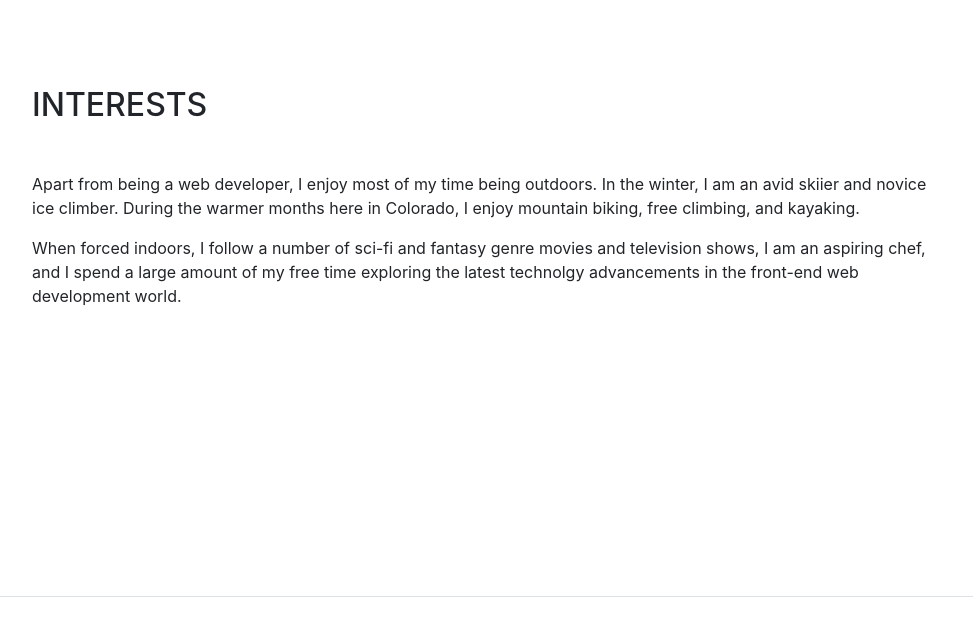
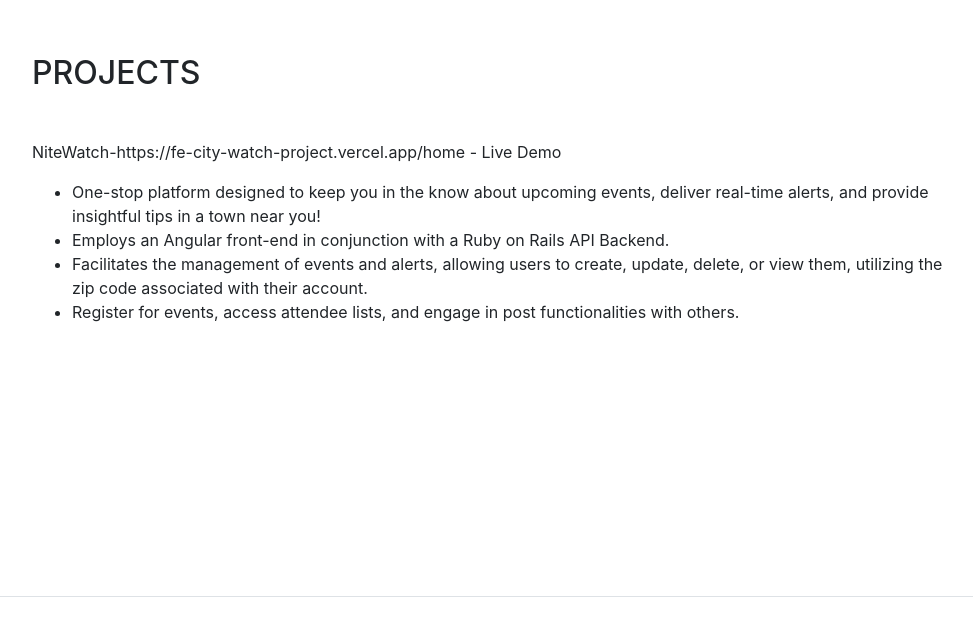
Before and after one commit to mik3ymikes/mike_henley, a website with bundled scripts: page index.html in a window 1280 px wide. Shown: the part 3414-4050 px from the top of the page, without its empty margins (288-1261 px from the left). Built offline with nearby package versions, Linux system fonts and the light colour scheme; a web font is replaced by a local one.

Commit message:
setting up site

```diff
--- a/index.html
+++ b/index.html
@@ -245,9 +245,15 @@
 
       <section class="resume-section p-3 p-lg-5 d-flex flex-column" id="interests">
         <div class="my-auto">
-          <h2 class="mb-5">Interests</h2>
-          <p>Apart from being a web developer, I enjoy most of my time being outdoors. In the winter, I am an avid skiier and novice ice climber. During the warmer months here in Colorado, I enjoy mountain biking, free climbing, and kayaking.</p>
-          <p class="mb-0">When forced indoors, I follow a number of sci-fi and fantasy genre movies and television shows, I am an aspiring chef, and I spend a large amount of my free time exploring the latest technolgy advancements in the front-end web development world.</p>
+          <h2 class="mb-5">Projects</h2>
+          <p>NiteWatch-https://fe-city-watch-project.vercel.app/home - Live Demo</p>
+          <ul>
+            <li>One-stop platform designed to keep you in the know about upcoming events, deliver real-time alerts, and provide insightful tips in a town near you! </li>
+            <li>Employs an Angular front-end in conjunction with a Ruby on Rails API Backend.</li>
+            <li>Facilitates the management of events and alerts, allowing users to create, update, delete,
+              or view them, utilizing the zip code associated with their account.</li>
+            <li>Register for events, access attendee lists, and engage in post functionalities with others.</li>
+          </ul>
         </div>
       </section>
 
```
